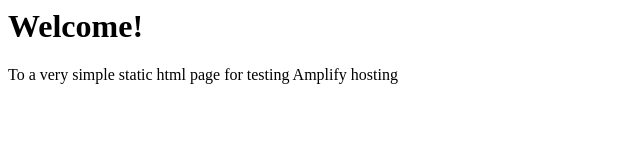
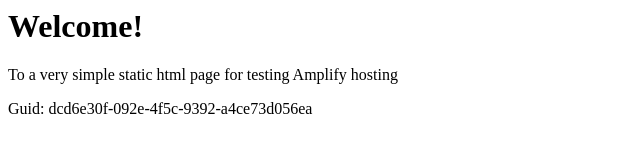
Before and after one commit to aws-aemilia-yul/Github-PR-Commit-Integration-Test-DoNotTouch-Gith-OKSLNVO2-v1-preprod-ca-central-1, a website: page src/index.html in a window 1280 px wide. Shown: the whole page, without its empty margins (0-640 px from the left). Drawn offline with Linux system fonts and the light colour scheme.

Commit message:
commit from integ tests

```diff
--- a/src/index.html
+++ b/src/index.html
@@ -1,3 +1,5 @@
+
+
 <html lang="en">
 
 <head>
@@ -10,6 +12,6 @@
 <body>
     <h1>Welcome!</h1>
     <p>To a very simple static html page for testing Amplify hosting</p>
-</body>
+    <p>Guid: dcd6e30f-092e-4f5c-9392-a4ce73d056ea</p></body>
 
 </html>
```
